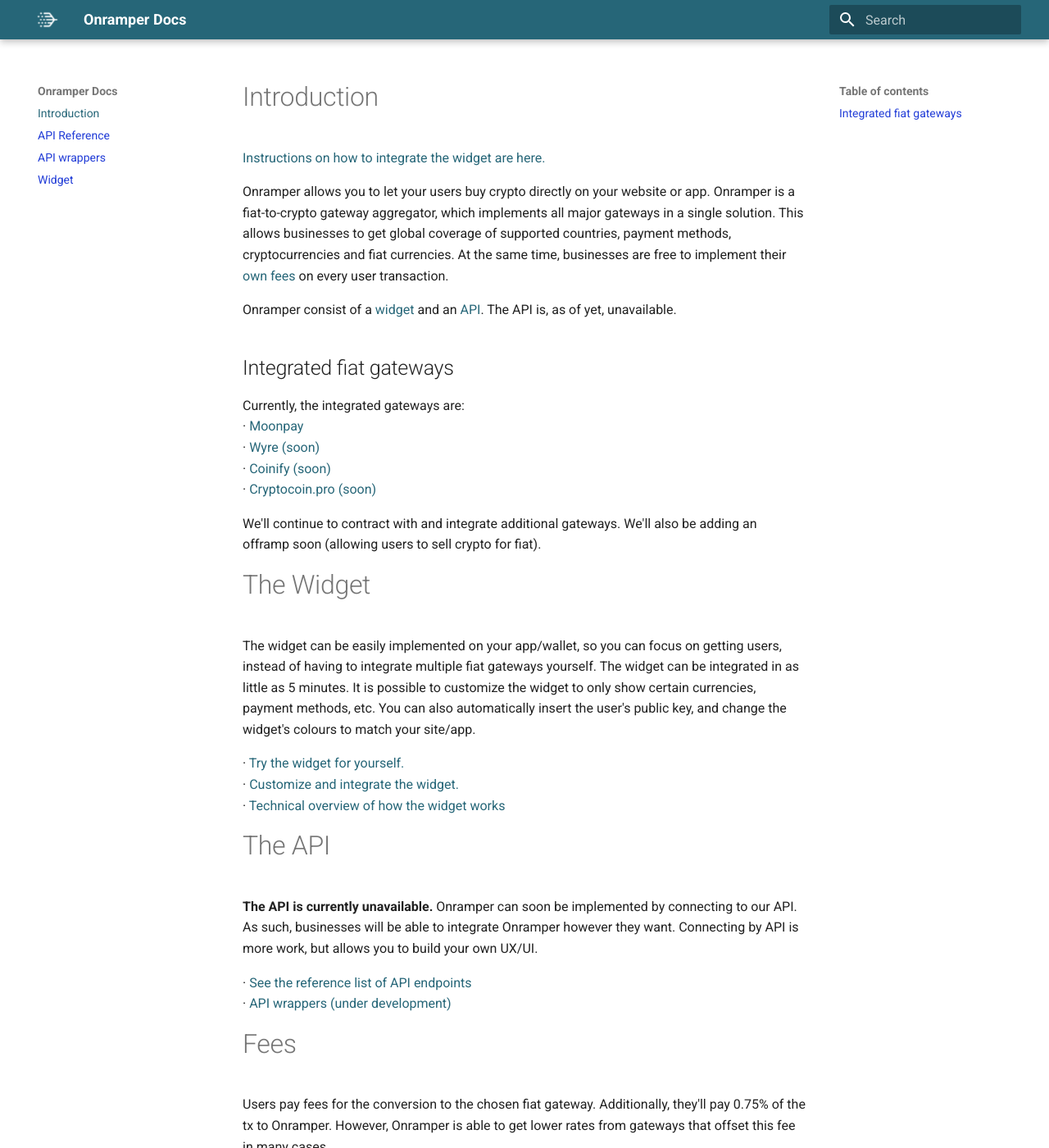
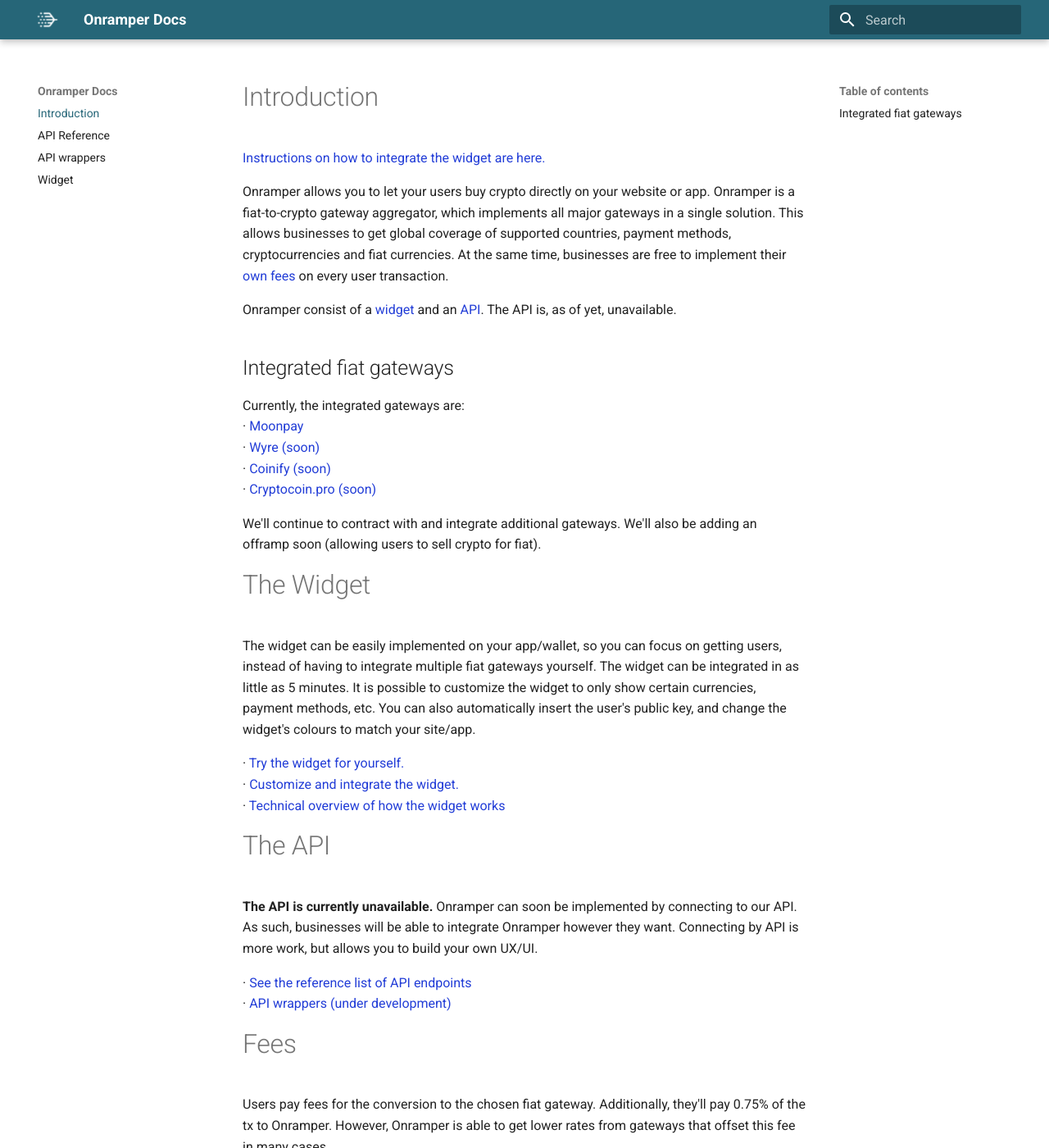
Before and after one commit to onramper/docs, an MkDocs documentation site: the page built from docs/index.md, in a window 1280 px wide and 1400 px high. Shown: the whole window at 82% size. Built offline with MkDocs 1.6.1 and Material for MkDocs 9.7.7, drawn with Linux system fonts in a browser that asks for light colours.

Commit message:
Update colors.css

```diff
--- a/docs/stylesheets/colors.css
+++ b/docs/stylesheets/colors.css
@@ -1,7 +1,7 @@
 :root {
   --md-primary-fg-color:               #266678;
 }
-a {
+.md-typeset a {
   color: #223dd7;
 }
 
```
